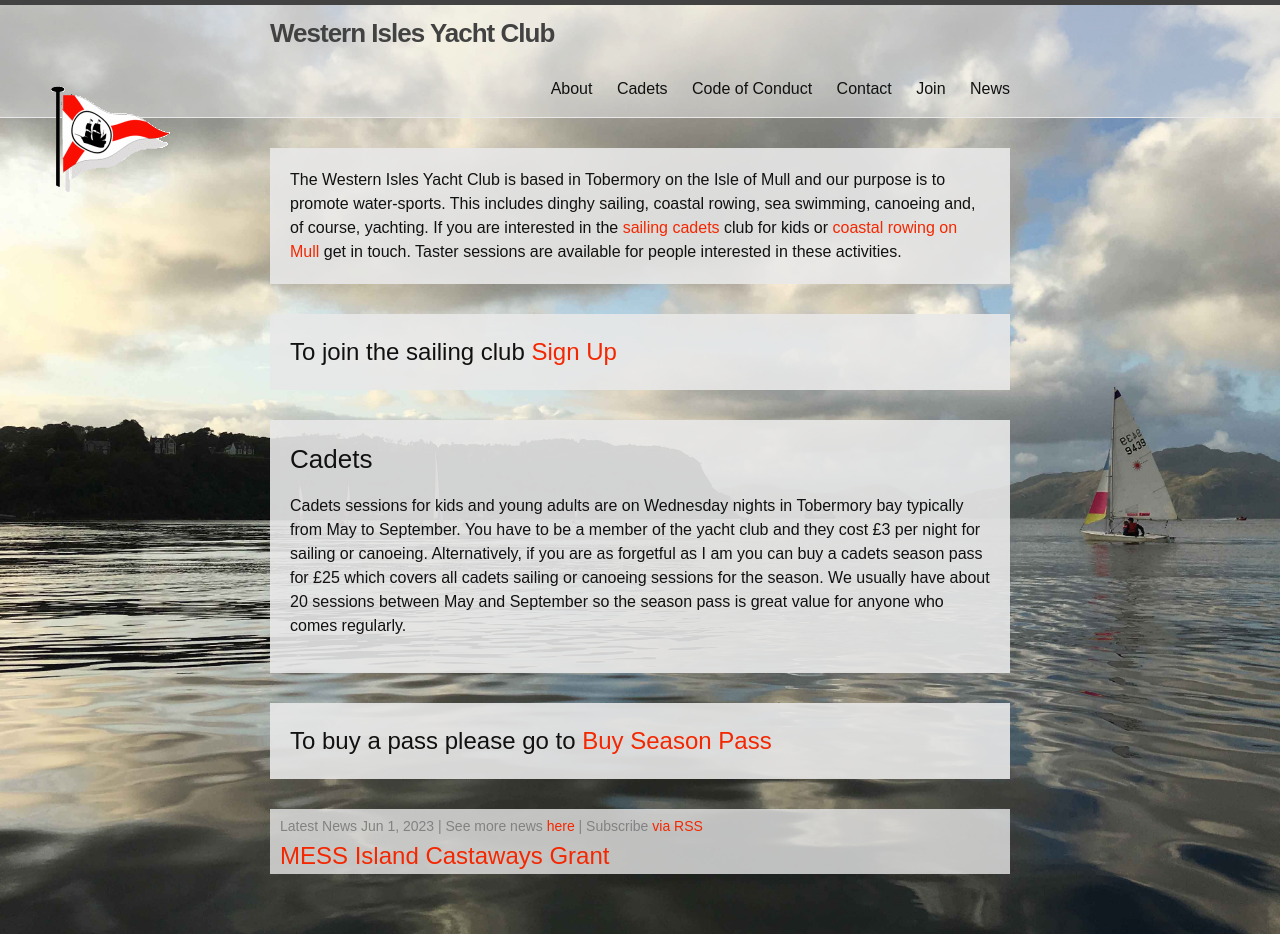
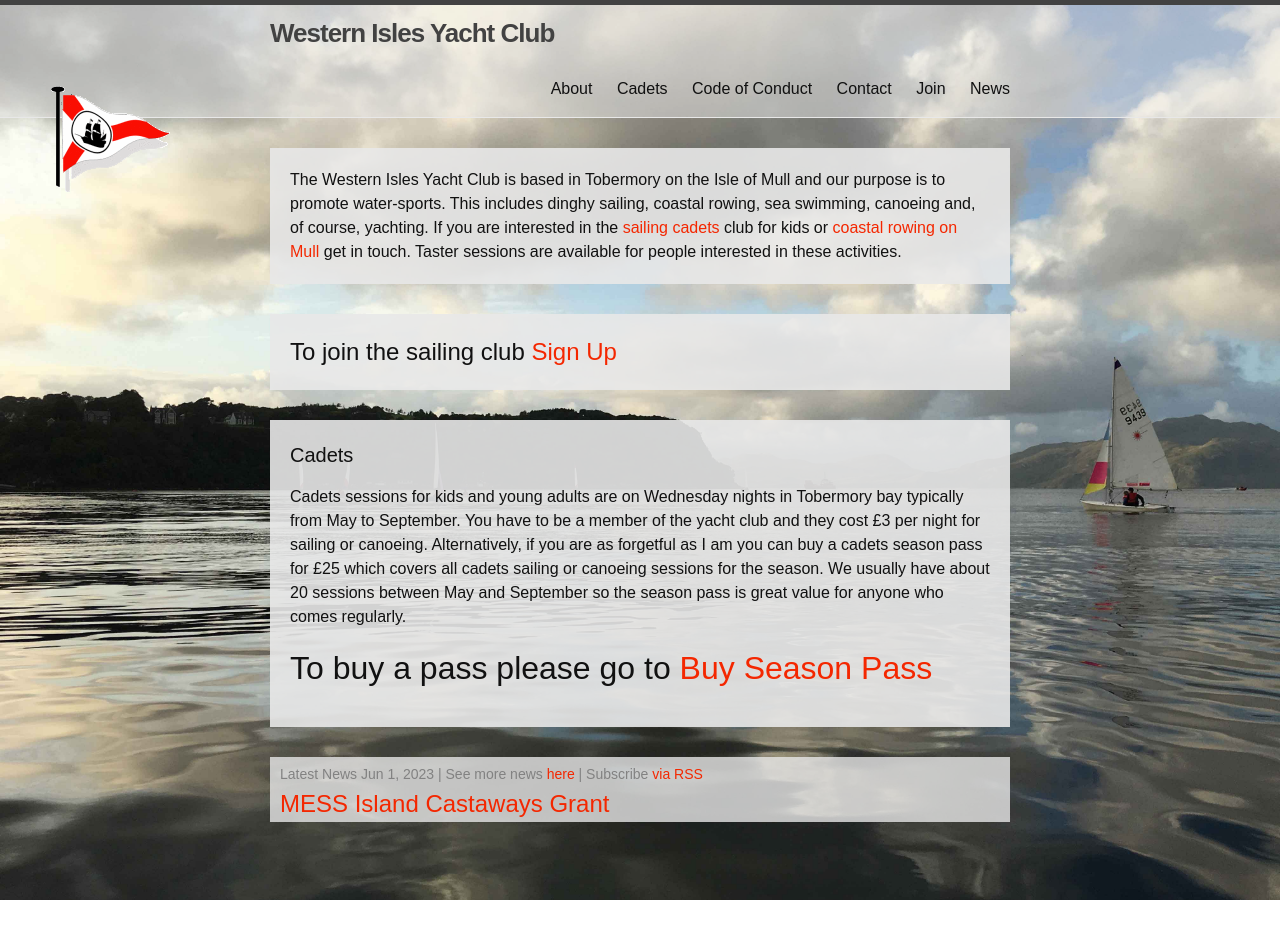
Before and after one commit to wiyc/wiyc.github.io, a Jekyll site: the page built from index.html, in a window 1280 px wide. Built offline with Jekyll 4.4.1, drawn with Linux system fonts in a browser that asks for light colours; after the commit the page ends 900 px from its top, so only the background shows below that.

Commit message:
Update index.html

```diff
--- a/index.html
+++ b/index.html
@@ -10,11 +10,12 @@
 
 <!--   <h1 class="post-content">Cadets</h1> -->
   <div class="post-content">
-    <h3>Cadets</h3>
+    <h4>Cadets</h4>
  <p>Cadets sessions for kids and young adults are on Wednesday nights in Tobermory bay typically from May to September. You have to be a member of the yacht club and they cost £3 per night for sailing or canoeing. Alternatively, if you are as forgetful as I am you can buy a cadets season pass for £25 which covers all cadets sailing or canoeing sessions for the season. We usually have about 20 sessions between May and September so the season pass is great value for anyone who comes regularly.</p>
+
+  <h2>To buy a pass please go to <a href="https://webcollect.org.uk/wiyc/event/full-season-2023-cadets">Buy Season Pass</a></h2>
   </div>
-  <h2 class="post-content">To buy a pass please go to <a href="https://webcollect.org.uk/wiyc/event/full-season-2023-cadets">Buy Season Pass</a></h2>
-  <!-- <h1 class="page-heading">News</h1> -->
+    <!-- <h1 class="page-heading">News</h1> -->
 
   <ul class="post-list">
     {% assign lastpost = site.posts.first %}
```
